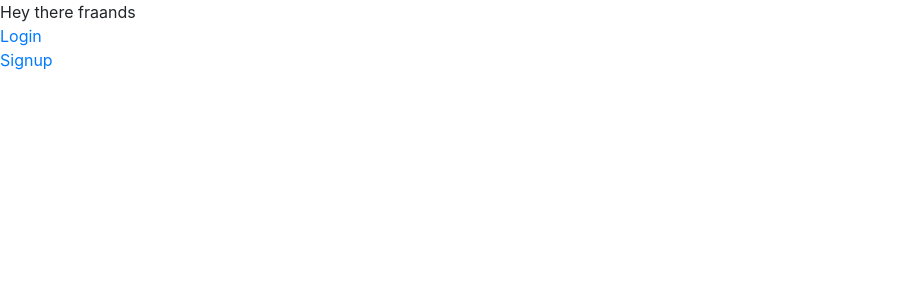
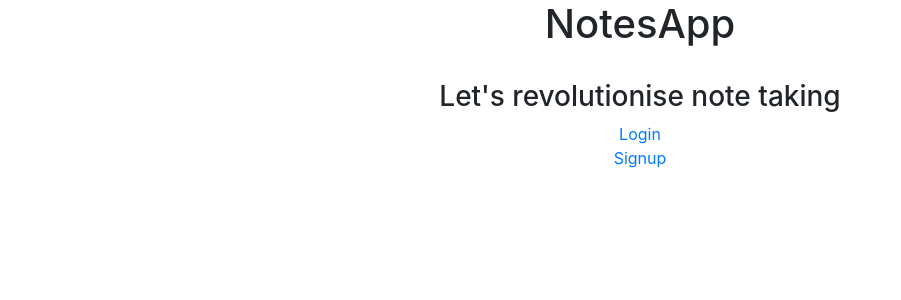
Before and after one commit to harshsbais/Notak, a React (Create React App) app: page / in a window 1280 px wide. Shown: the top 300 px of the page, without its empty margins (0-901 px from the left). Built offline with nearby package versions, Linux system fonts and the light colour scheme.

Commit message:
changes to home page

```diff
--- a/package.json
+++ b/package.json
@@ -12,8 +12,10 @@
     "react-bootstrap": "^1.5.2",
     "react-dom": "^17.0.1",
     "react-icons": "^4.2.0",
+    "react-redux": "^7.2.3",
     "react-router-dom": "^5.2.0",
     "react-scripts": "4.0.3",
+    "redux": "^4.0.5",
     "sfcookies": "^1.0.2",
     "web-vitals": "^1.1.1"
   },
--- a/src/components/home/home.js
+++ b/src/components/home/home.js
@@ -3,11 +3,13 @@ import { Link } from 'react-router-dom';
 function Home() {
     return (
         <div>
-            Hey there fraands
-            <br />
-            <Link to="/login">Login</Link>
-            <br />
-            <Link to="/signup">Signup</Link>
+            <center><h1>NotesApp</h1>
+                <br />
+                <h3>Let's revolutionise note taking</h3>
+                <Link to="/login">Login</Link>
+                <br />
+                <Link to="/signup">Signup</Link>
+            </center>
         </div>
     )
 }
```
Also changed, not shown: 1 other file (tests, documents, lock files or other folders).
